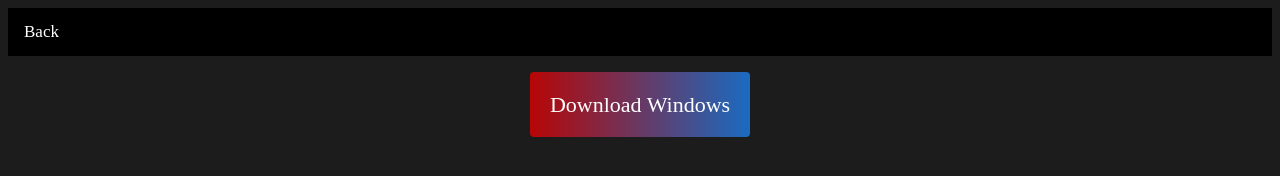
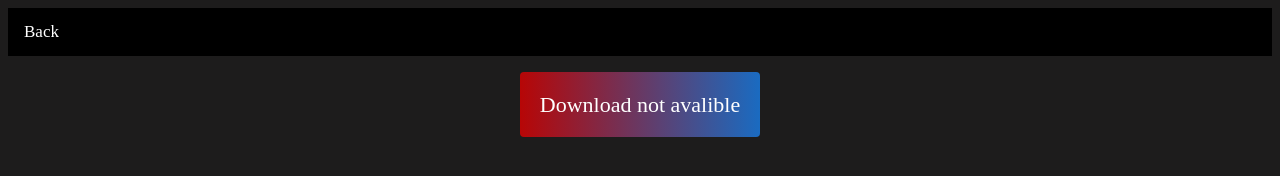
Before and after one commit to Sheep26/sheepland, a plain HTML site: page BeanShooter.html in a window 1280 px wide. Drawn offline with Linux system fonts and the light colour scheme.

Commit message:
Update BeanShooter.html

```diff
--- a/BeanShooter.html
+++ b/BeanShooter.html
@@ -21,9 +21,9 @@
   <div class="pothaha">
     <br>
     <br>
-    <div class="container-name"><a class="abutton" href="downloads/beanshooter.zip" target="_blank"
+    <div class="container-name"><a class="abutton" href="" target="_blank"
         rel="nofollow"><span>Download
-          Windows</span></a></div>
+          not avalible</span></a></div>
   </div>
   <br>
   <br>
```
